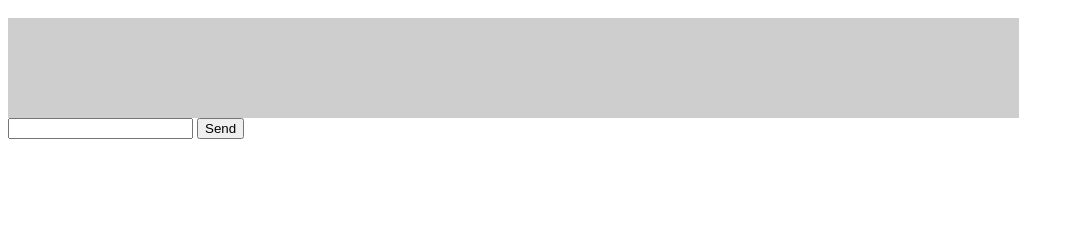
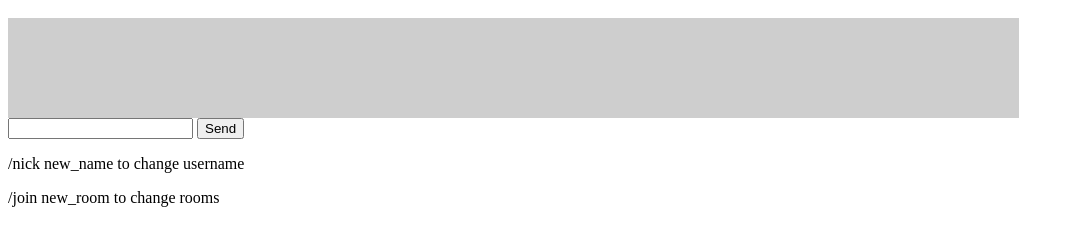
Before and after one commit to Madmat418/ChatRoom, a website: page public/index.html in a window 1280 px wide. Shown: the part 48-294 px from the top of the page, without its empty margins (0-1074 px from the left). Drawn offline with nearby package versions, Linux system fonts and the light colour scheme; no server answers.

Commit message:
added instructions

```diff
--- a/public/index.html
+++ b/public/index.html
@@ -22,4 +22,6 @@
 	<div class='room-listings'>
 	</div>
   </body>
+  <div><p>/nick new_name to change username<br>
+  <p>/join new_room to change rooms</p></div>
 </html>
```
